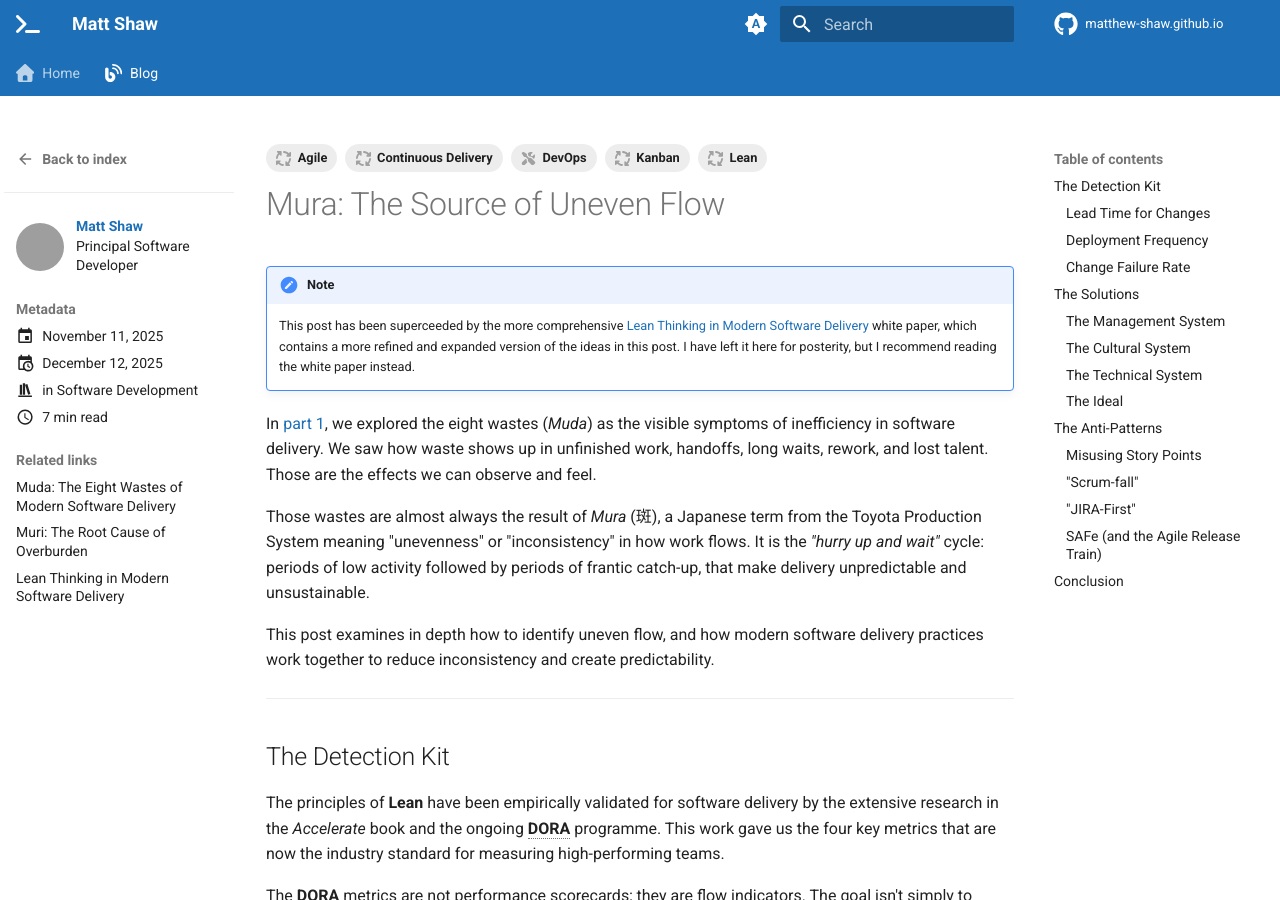
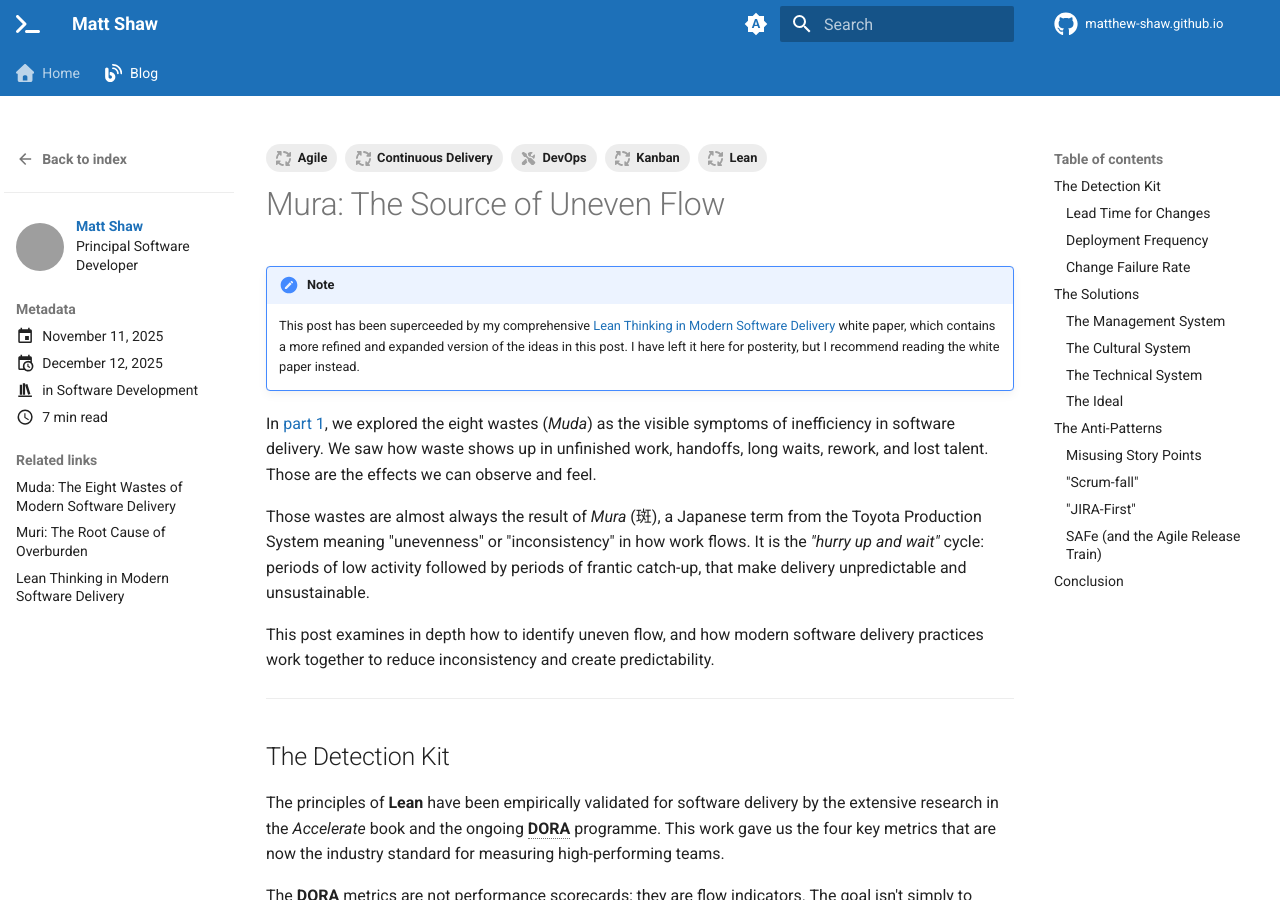
Before and after one commit to matthew-shaw/matthew-shaw.github.io, an MkDocs documentation site: the page built from docs/blog/posts/lean-mura.md, in a window 1280 px wide and 900 px high. Built offline with MkDocs 1.6.1 and Material for MkDocs 9.7.7, drawn with Linux system fonts in a browser that asks for light colours; plug-ins that fetch from the network failed and are left out; comment, search, counter and statistics services are not loaded; grey boxes are pictures that could not be loaded.

Commit message:
tweak wording

```diff
--- a/docs/blog/posts/lean-muda.md
+++ b/docs/blog/posts/lean-muda.md
@@ -24,7 +24,7 @@ links:
 
 !!! note
 
-    This post has been superceeded by the more comprehensive [Lean Thinking in Modern Software Delivery](modern-software-delivery.md) white paper, which contains a more refined and expanded version of the ideas in this post. I have left it here for posterity, but I recommend reading the white paper instead.
+    This post has been superceeded by my comprehensive [Lean Thinking in Modern Software Delivery](modern-software-delivery.md) white paper, which contains a more refined and expanded version of the ideas in this post. I have left it here for posterity, but I recommend reading the white paper instead.
 
 In manufacturing, **Lean** thinking revolutionised how products were built by relentlessly eliminating waste. Whilst the "software factory" analogy isn't perfect, the core **Lean** principle of eliminating waste underpins modern software delivery, from **Agile** and **DevOps** to **Continuous Delivery** and **Platform Engineering**.
 
--- a/docs/blog/posts/lean-mura.md
+++ b/docs/blog/posts/lean-mura.md
@@ -24,7 +24,7 @@ links:
 
 !!! note
 
-    This post has been superceeded by the more comprehensive [Lean Thinking in Modern Software Delivery](modern-software-delivery.md) white paper, which contains a more refined and expanded version of the ideas in this post. I have left it here for posterity, but I recommend reading the white paper instead.
+    This post has been superceeded by my comprehensive [Lean Thinking in Modern Software Delivery](modern-software-delivery.md) white paper, which contains a more refined and expanded version of the ideas in this post. I have left it here for posterity, but I recommend reading the white paper instead.
 
 In [part 1](lean-muda.md), we explored the eight wastes (_Muda_) as the visible symptoms of inefficiency in software delivery. We saw how waste shows up in unfinished work, handoffs, long waits, rework, and lost talent. Those are the effects we can observe and feel.
 
--- a/docs/blog/posts/lean-muri.md
+++ b/docs/blog/posts/lean-muri.md
@@ -24,7 +24,7 @@ links:
 
 !!! note
 
-    This post has been superceeded by the more comprehensive [Lean Thinking in Modern Software Delivery](modern-software-delivery.md) white paper, which contains a more refined and expanded version of the ideas in this post. I have left it here for posterity, but I recommend reading the white paper instead.
+    This post has been superceeded by my comprehensive [Lean Thinking in Modern Software Delivery](modern-software-delivery.md) white paper, which contains a more refined and expanded version of the ideas in this post. I have left it here for posterity, but I recommend reading the white paper instead.
 
 [Part 1](lean-muda.md) of this series was about recognising waste (_Muda_) and [Part 2](lean-mura.md) was about how uneven flow (_Mura_) creates that waste. This final part is about the force that gives rise to both. The Japanese term _Muri_ (無理) roughly translates to "overburden" or "unreasonable load". In the original Toyota Production System, Muri was physical: asking a worker to lift a box that was too heavy. In modern software delivery, it is the invisible pressure we put on the two load-bearing parts of any technology organisation: the people who change the system and the system they are forced to change.
 
```
